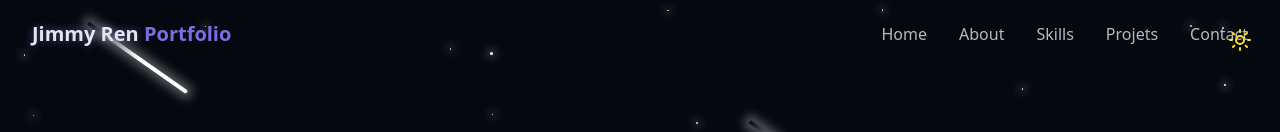
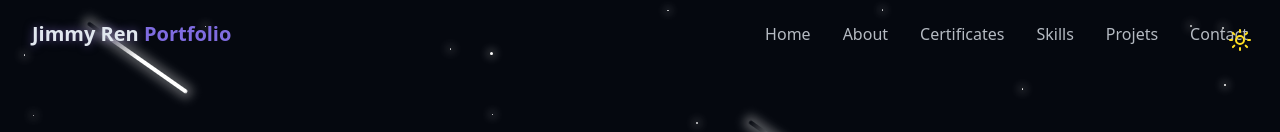
Before and after one commit to Jr3582/protfolioProject, a React (Vite) app: page / in a window 1280 px wide. Shown: the top 132 px of the page. Built offline with nearby package versions, Linux system fonts and the light colour scheme.

Commit message:
added certificates to navbar

```diff
--- a/src/components/NavBar.jsx
+++ b/src/components/NavBar.jsx
@@ -5,6 +5,7 @@ import { useEffect, useState } from "react";
 const navItems = [
     {name: "Home", href: "#hero"},
     {name: "About", href: "#about"},
+    {name: "Certificates", href: "#certificates"},
     {name: "Skills", href: "#skills"},
     {name: "Projets", href: "#projects"},
     {name: "Contact", href: "#contact"},
```
